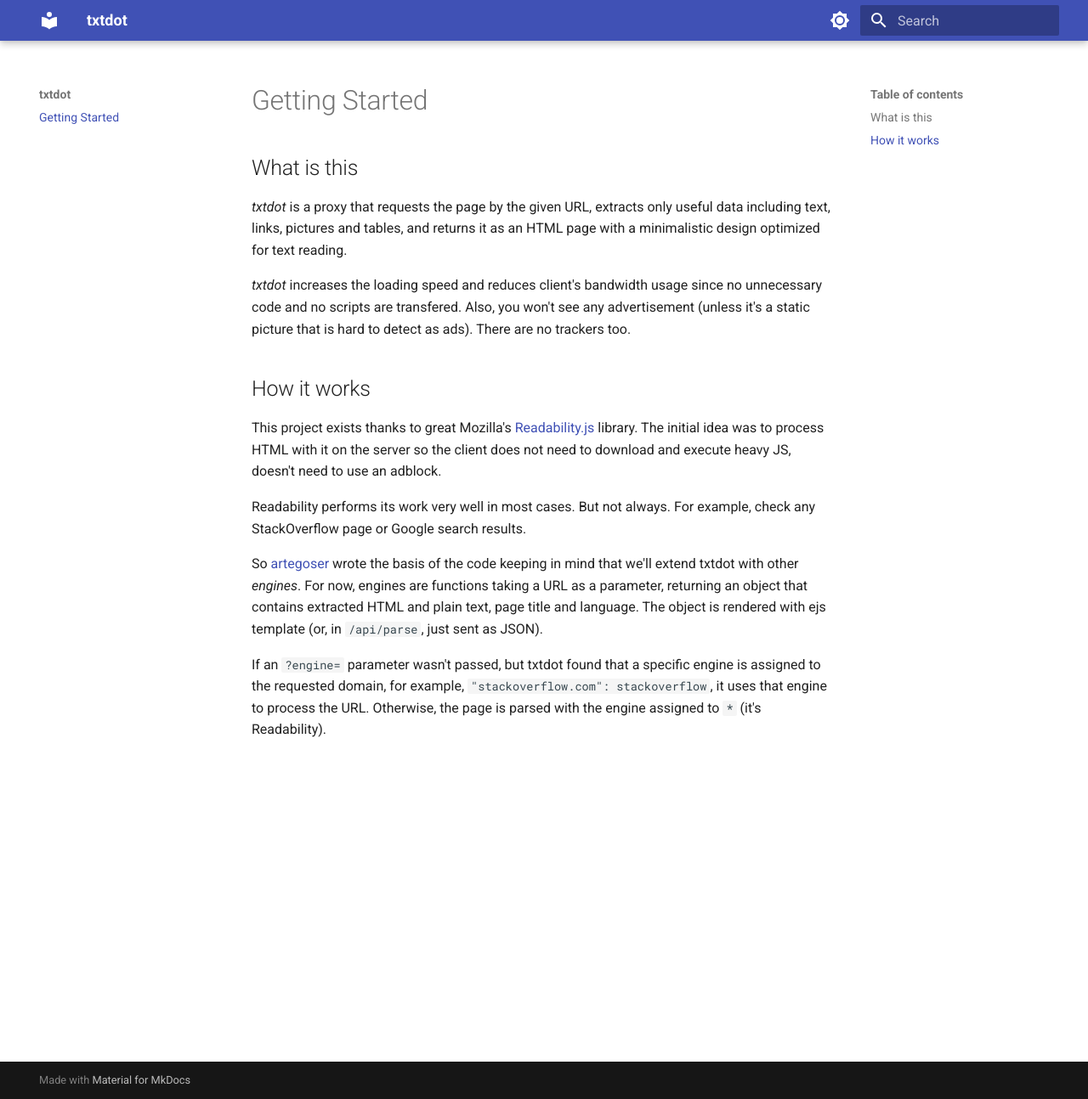
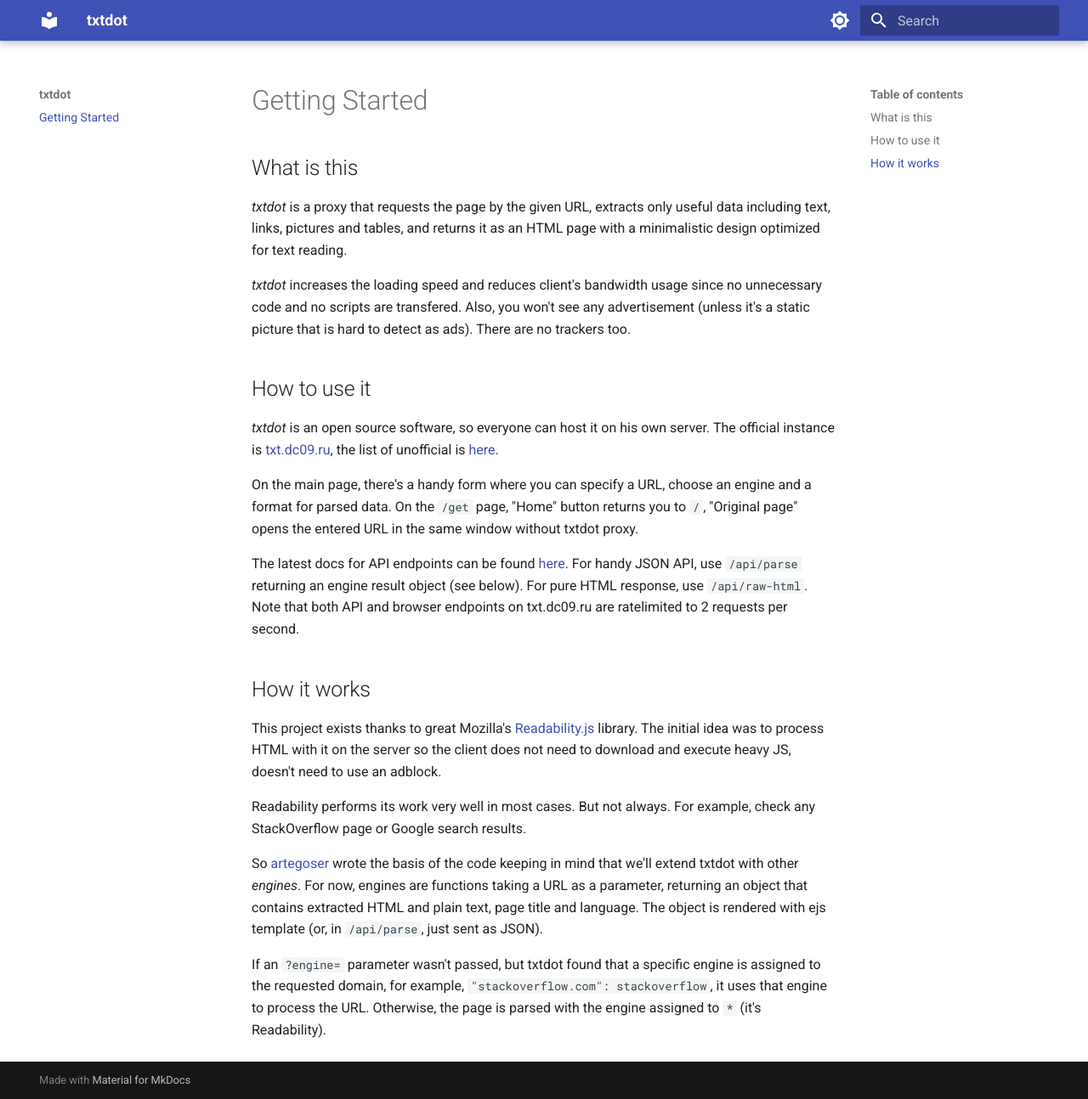
Before and after one commit to TxtDot/documentation, an MkDocs documentation site: the page built from docs/index.md, in a window 1280 px wide and 1294 px high. Shown: the whole window at 85% size. Built offline with MkDocs 1.6.1 and Material for MkDocs 9.7.7, drawn with Linux system fonts in a browser that asks for light colours.

Commit message:
"How to use", brief help on the API

```diff
--- a/docs/index.md
+++ b/docs/index.md
@@ -11,6 +11,23 @@ optimized for text reading.
 since no unnecessary code and no scripts are transfered.
 Also, you won't see any advertisement (unless it's a static picture that is hard to detect as ads).
 There are no trackers too.
+
+## How to use it
+
+*txtdot* is an open source software, so everyone can host it on his own server.
+The official instance is [txt.dc09.ru](https://txt.dc09.ru),
+the list of unofficial is [here](https://github.com/txtdot/instances).
+
+On the main page, there's a handy form where you can
+specify a URL, choose an engine and a format for parsed data.
+On the `/get` page, "Home" button returns you to `/`,
+"Original page" opens the entered URL in the same window without txtdot proxy.
+
+The latest docs for API endpoints can be found [here](https://txt.dc09.ru/doc).
+For handy JSON API, use `/api/parse` returning an engine result object (see below).
+For pure HTML response, use `/api/raw-html`.
+Note that both API and browser endpoints on txt.dc09.ru
+are ratelimited to 2 requests per second.
 
 ## How it works
 
```
